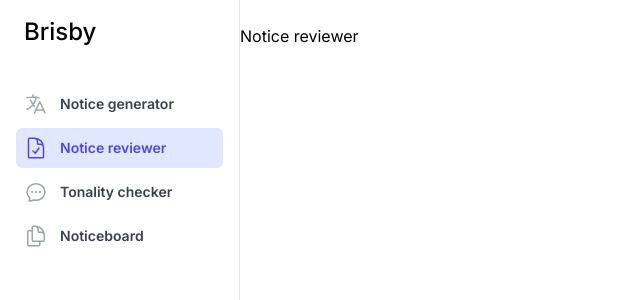
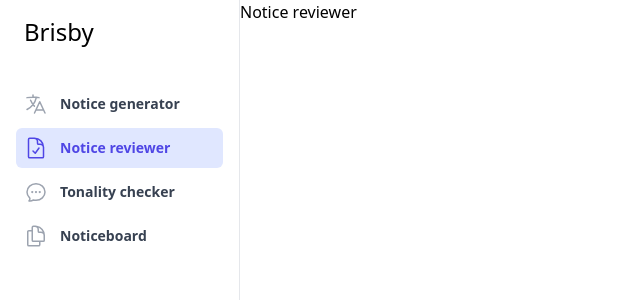
Before and after one commit to mzavattaro/brisby-ai, a Next.js app: page /tools/notice-reviewer in a window 1280 px wide. Shown: the top 300 px of the page, without its empty margins (0-640 px from the left). Built offline with nearby package versions, Linux system fonts and the light colour scheme; no server answers.

Commit message:
Make text are full height of page

```diff
--- a/app/layout.tsx
+++ b/app/layout.tsx
@@ -18,7 +18,7 @@ const RootLayout: FC<{ children: ReactNode }> = ({ children }) => (
   <ClerkProvider>
     <html className="h-full bg-white" lang="en">
       <Toaster position="bottom-center" richColors closeButton />
-      <body className={inter.className}>
+      <body className={(inter.className, 'h-full')}>
         {children}
         <Analytics />
       </body>
--- a/app/tools/components/main.tsx
+++ b/app/tools/components/main.tsx
@@ -7,7 +7,7 @@ type MainProps = {
 };
 
 const Main: FC<MainProps> = ({ children, className }) => (
-  <main className={clsx('lg:pl-60 xl:pr-96 py-10 lg:py-6', className)}>
+  <main className={clsx('lg:pl-60 xl:pr-96 h-full', className)}>
     {children}
   </main>
 );
--- a/app/tools/layout.tsx
+++ b/app/tools/layout.tsx
@@ -9,7 +9,7 @@ const ToolsLayout: FC<{ children: ReactNode }> = async ({ children }) => {
   const fullName = `${user?.firstName ?? ''} ${user?.lastName ?? ''}`;
 
   return (
-    <section>
+    <section className="h-full">
       <Navigation fullName={fullName} />
       {children}
     </section>
--- a/app/tools/notice-generator/layout.tsx
+++ b/app/tools/notice-generator/layout.tsx
@@ -3,7 +3,7 @@ import React from 'react';
 import type { FC, ReactNode } from 'react';
 
 const NoticeGeneratorLayout: FC<{ children: ReactNode }> = ({ children }) => (
-  <section>{children}</section>
+  <section className="h-full">{children}</section>
 );
 
 export default NoticeGeneratorLayout;
--- a/components/editor/index.tsx
+++ b/components/editor/index.tsx
@@ -159,7 +159,7 @@ const Editor: FC = () => {
       onClick={() => {
         editor?.chain().focus().run();
       }}
-      className="relative min-h-[500px] w-full max-w-screen-lg border-stone-200 p-12 px-8 sm:mb-[calc(20vh)] sm:rounded-lg sm:border sm:px-12 sm:shadow-lg"
+      className="relative w-full max-w-screen-lg border-stone-200 p-12 px-8 sm:mb-[calc(20vh)] sm:px-12 h-full"
     >
       <div className="absolute right-5 top-5 mb-5 rounded-lg bg-stone-100 px-2 py-1 text-sm text-stone-400">
         {saveStatus}
```
